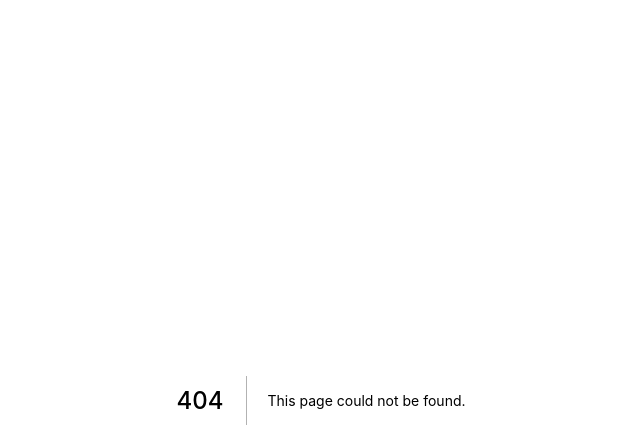
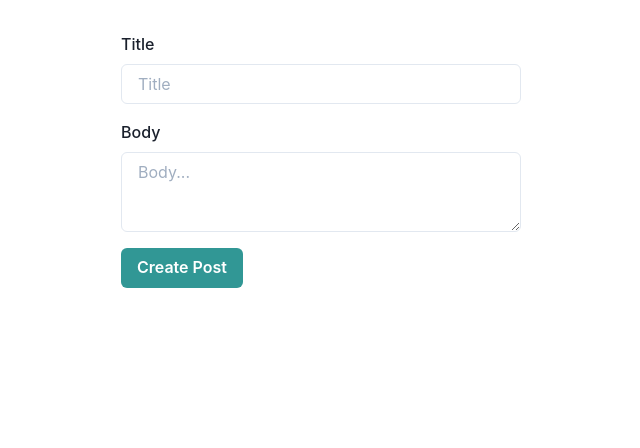
Before and after one commit to danielwilstrop/fullstack-ts, a Next.js app in the folder frontend/: page /create-post in a window 1280 px wide. Before the commit this address had no page. Shown: the top 448 px of the page, without its empty margins (319-959 px from the left). Built offline with nearby package versions, Linux system fonts and the light colour scheme.

Commit message:
change input field component to accept textarea as boolean prop, ctarted create-post on front end

```diff
--- a/frontend/src/components/InputField.tsx
+++ b/frontend/src/components/InputField.tsx
@@ -2,32 +2,40 @@
   FormControl,
   FormErrorMessage,
   FormLabel,
-  Input
+  Input,
+  Textarea
 } from '@chakra-ui/react'
 import { useField } from 'formik'
 import React, { InputHTMLAttributes } from 'react'
 
-type InputFieldProps = InputHTMLAttributes<HTMLInputElement> & {
+type InputFieldProps = InputHTMLAttributes<
+  HTMLInputElement | HTMLTextAreaElement
+> & {
   label: string
   name: string
   placeholder: string
+  textarea?: boolean
 }
 
 export const InputField: React.FC<InputFieldProps> = ({
+  textarea,
   size: _,
   ...props
 }) => {
+  let InputOrTextarea
+  textarea ? (InputOrTextarea = Textarea) : (InputOrTextarea = Input)
   const [field, { error }] = useField(props)
 
   return (
     <FormControl isInvalid={!!error}>
       <FormLabel htmlFor={field.name}>{props.label}</FormLabel>
-      <Input
+      <InputOrTextarea
         {...field}
         {...props}
         id={field.name}
         placeholder={props.placeholder}
       />
+
       {error && <FormErrorMessage>{error}</FormErrorMessage>}
     </FormControl>
   )
--- /dev/null
+++ b/frontend/src/pages/create-post.tsx
@@ -0,0 +1,40 @@
+import { Box, Button } from '@chakra-ui/react'
+import { Formik, Form } from 'formik'
+import React from 'react'
+import { InputField } from '../components/InputField'
+import Wrapper from '../components/wrapper'
+
+const CreatePost: React.FC<{}> = ({}) => {
+  return (
+    <Wrapper variant='small'>
+      <Formik
+        initialValues={{ title: '', text: '' }}
+        onSubmit={async (values) => {
+          console.log(values)
+        }}>
+        {(props) => (
+          <Form>
+            <InputField name='title' placeholder='Title' label='Title' />
+            <Box mt={4}>
+              <InputField
+                name='text'
+                placeholder='Body...'
+                label='Body'
+                textarea
+              />
+            </Box>
+            <Button
+              mt={4}
+              type='submit'
+              colorScheme='teal'
+              isLoading={props.isSubmitting}>
+              Create Post
+            </Button>
+          </Form>
+        )}
+      </Formik>
+    </Wrapper>
+  )
+}
+
+export default CreatePost
```
